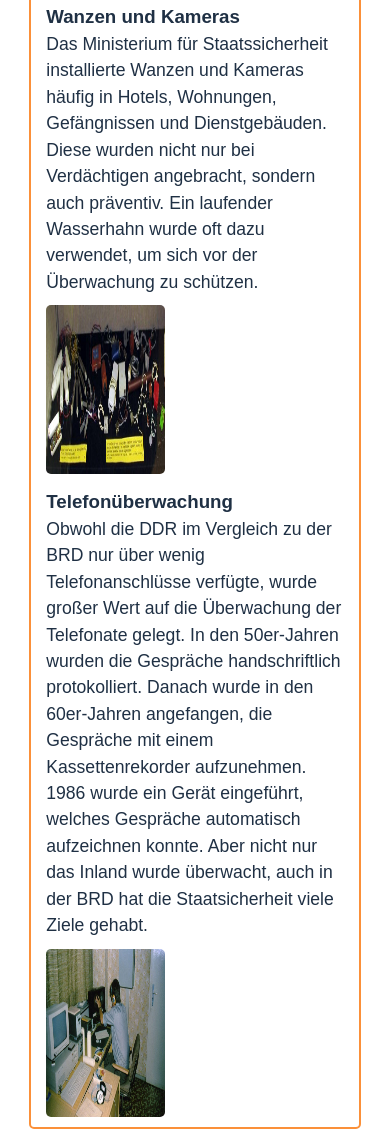
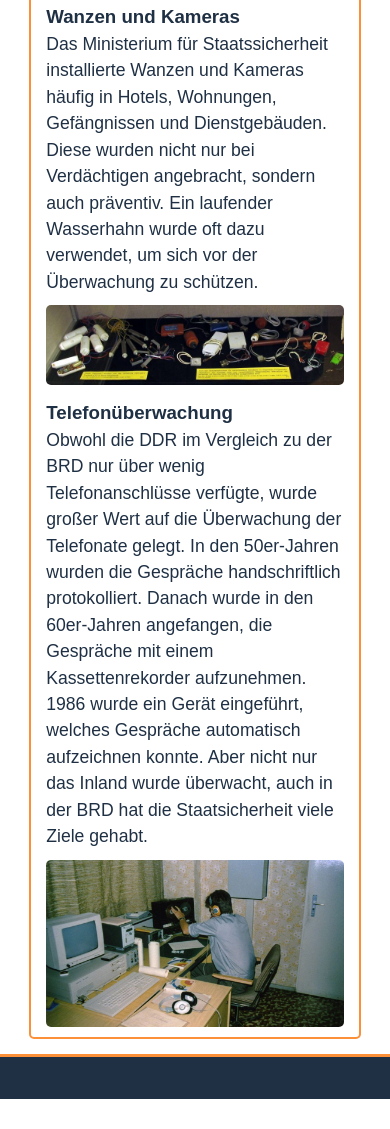
Before and after one commit to pascalcoding/sf-page, a plain HTML site: page index.html in a window 390 px wide. Shown: the part 2468-3597 px from the top of the page. After the commit the page ends 3567 px from the top, so only its background shows below. Drawn offline with Linux system fonts and the light colour scheme.

Commit message:
Adjustments to images on media query

```diff
--- a/style.css
+++ b/style.css
@@ -174,7 +174,7 @@ main .container {
   }
 
   .img {
-    height: 20vh;
-    width: auto;
+    max-width: 100%;
+    height: auto;
   }
 }
```
